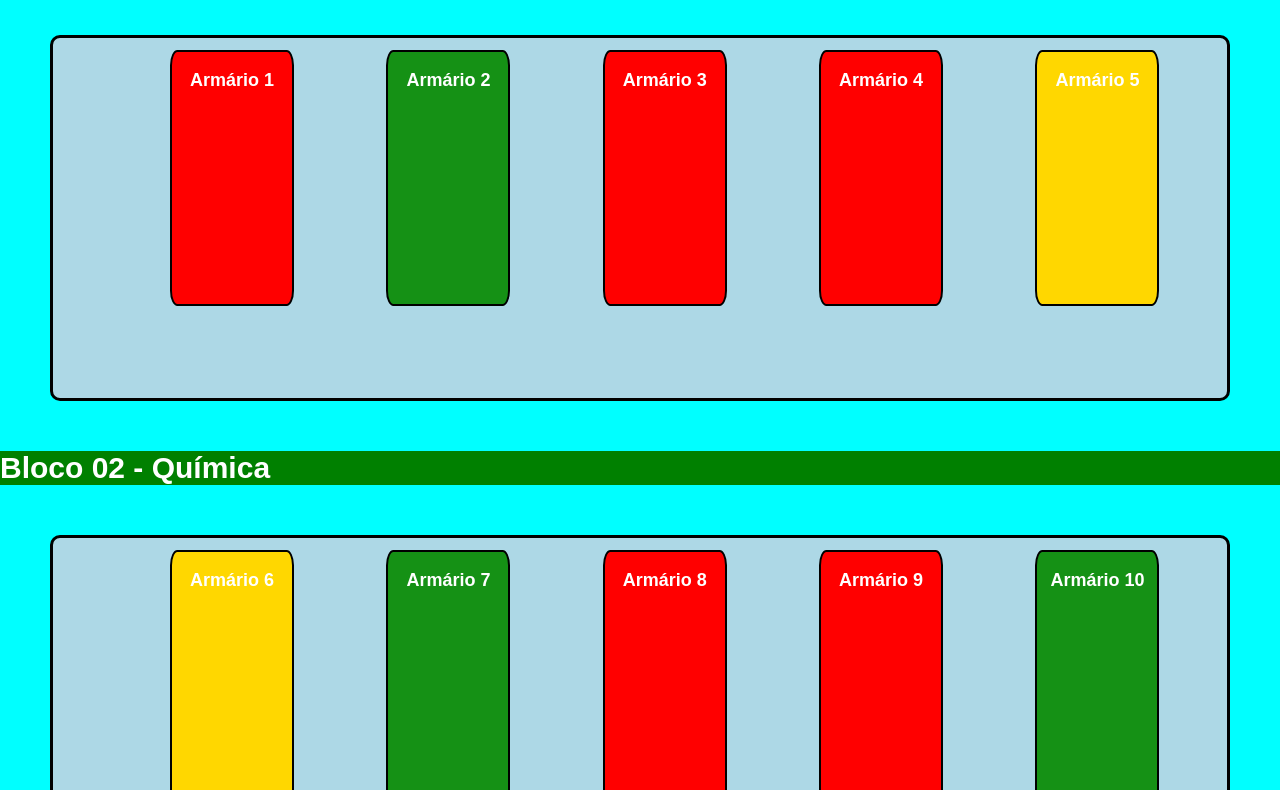
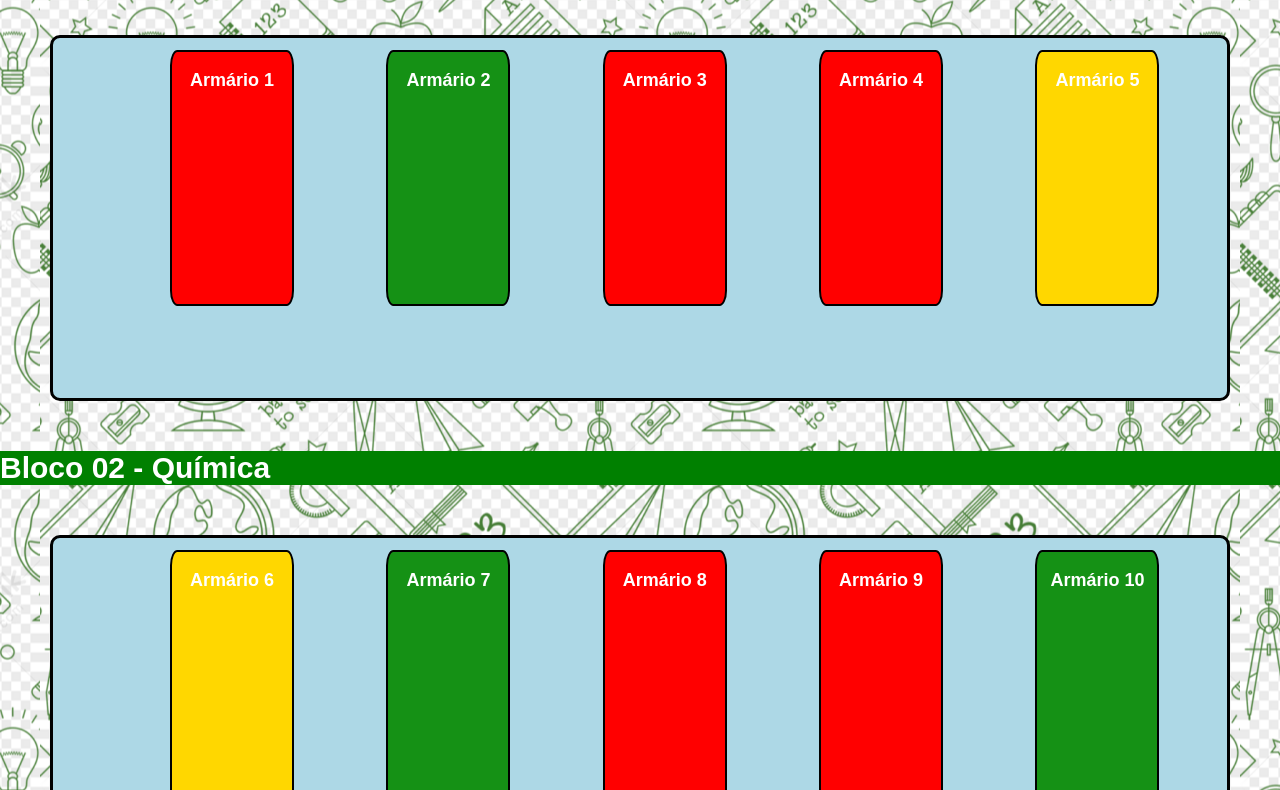
Before and after one commit to Noellyalbus/Trabalho2.web1, a plain HTML site: page index.html in a window 1280 px wide. Shown: the part 310-1100 px from the top of the page. Drawn offline with Linux system fonts and the light colour scheme.

Commit message:
Update style.css

```diff
--- a/css/style.css
+++ b/css/style.css
@@ -1,5 +1,5 @@
 body {
-    background-image:url("img/schoolwallpaper.png") ;
+    background-image:url("/img/schoolwallpaper.png") ;
     background-repeat: repeat;
     margin: 0;
 	padding: 0;
```
